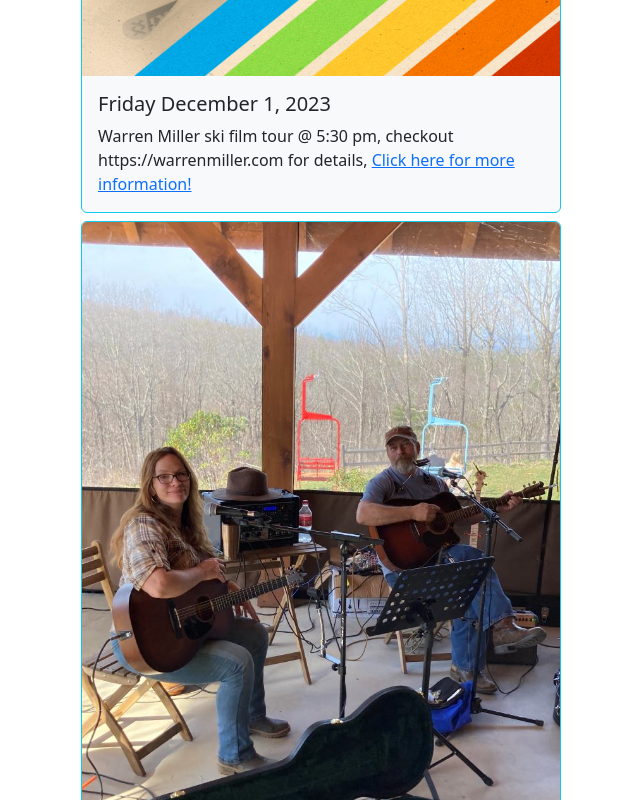
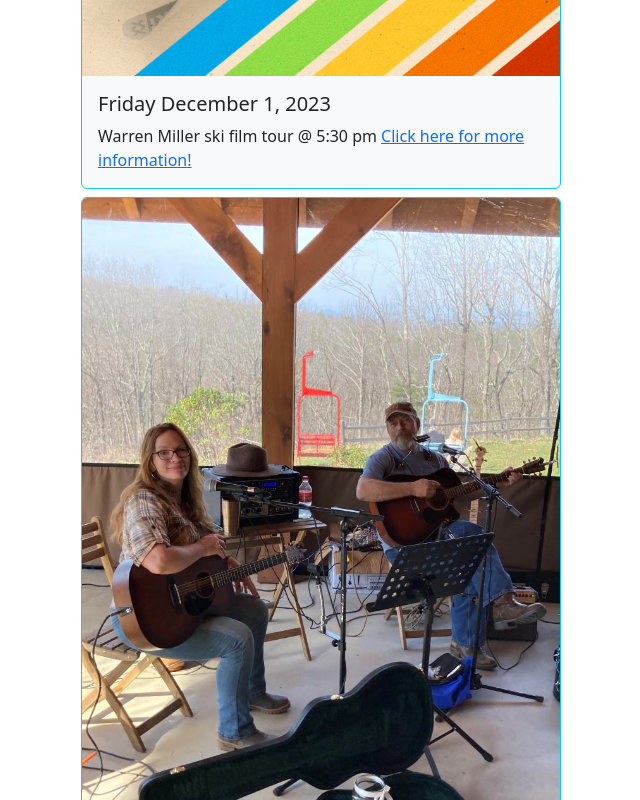
Before and after one commit to tors10e/terra, a React (Create React App) app: page /events in a window 1280 px wide. Shown: the part 6560-7360 px from the top of the page, without its empty margins (315-955 px from the left). Built offline with nearby package versions, Linux system fonts and the light colour scheme.

Commit message:
Cleaned up events list

```diff
--- a/src/events/list_of_events.js
+++ b/src/events/list_of_events.js
@@ -44,10 +44,10 @@ import warren_miller from '../images/public_events/warren_miller_2023_1080x1080.
         ["November 4, 2023", "3-7 pm Music by George James",],
         ["November 11, 2023", "3-7 pm Music by Brian Horton",],
         ["November 18, 2023", "3-7 pm Music by High Lonesome",high_lonesome],
-        ["December 1, 2023", ["Warren Miller ski film tour @ 5:30 pm, checkout https://warrenmiller.com for details, ", <a href="./events/warren-miller">Click here for more information!</a>], warren_miller],
+        ["December 1, 2023", ["Warren Miller ski film tour @ 5:30 pm ", <a href="./events/warren-miller">Click here for more information!</a>], warren_miller],
         ["December 2, 2023", "3-7 pm Music by High Lonesome",high_lonesome],
-        ["December 2, 2023", ["Warren Miller ski film tour @ 5:30 pm, checkout https://warrenmiller.com for details, ", <a href="./events/warren-miller">Click here for more information!</a>], warren_miller],
-        ["December 3, 2023", ["Warren Miller ski film tour @ 5:30 pm, checkout https://warrenmiller.com for details, ", <a href="./events/warren-miller">Click here for more information!</a>], warren_miller],
+        ["December 2, 2023", ["Warren Miller ski film tour @ 5:30 pm  ", <a href="./events/warren-miller">Click here for more information!</a>], warren_miller],
+        ["December 3, 2023", ["Warren Miller ski film tour @ 5:30 pm ", <a href="./events/warren-miller">Click here for more information!</a>], warren_miller],
         ["December 9, 2023", "3-7 pm Music by Brian Horton",],
         ["December 16, 2023", "3-7 pm Music by George James",],
         ["December 23, 2023", "3-7 pm Music by Mat Fried",],
```
